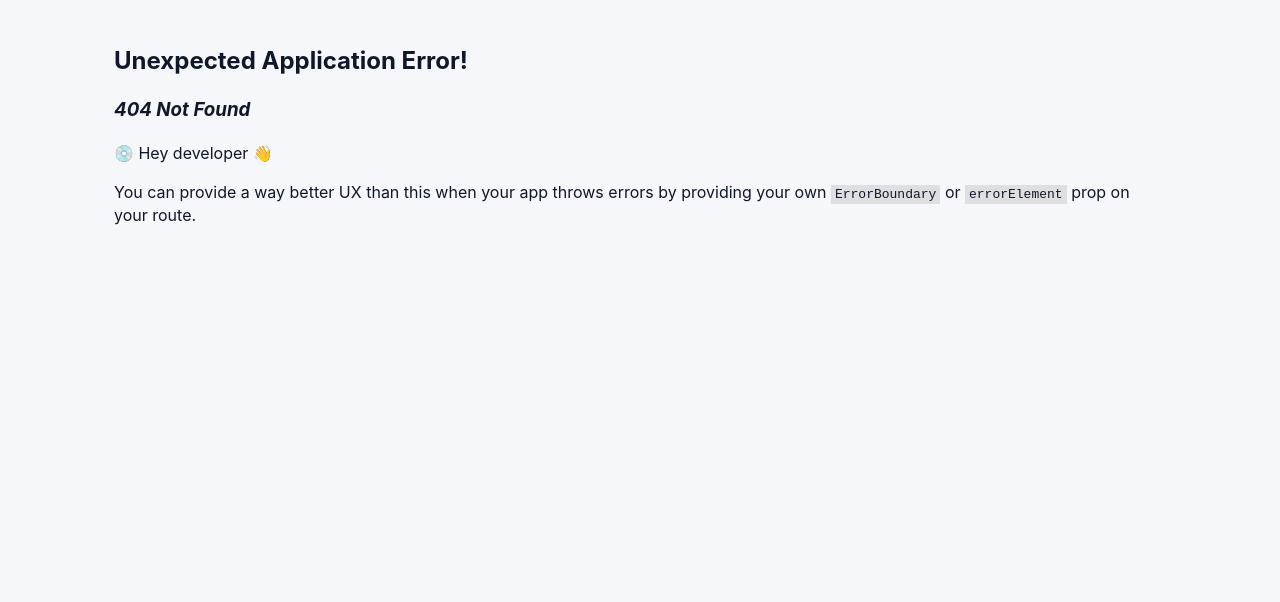
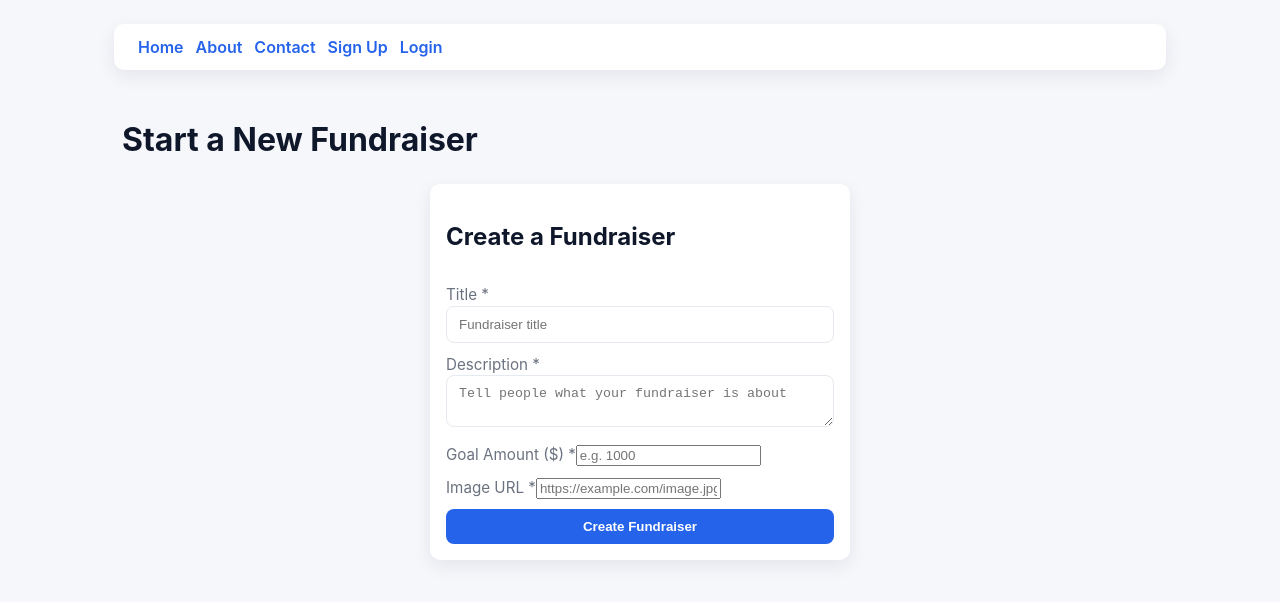
Before and after one commit to jess-keating/crowdfunding-frontend, a React (Vite) app: page /create-fundraiser in a window 1280 px wide. Before the commit this address had no page. Shown: the top 602 px of the page. Built offline with nearby package versions, Linux system fonts and the light colour scheme.

Commit message:
fundraiser post created and still in progress, signup no fully working yet

```diff
--- /dev/null
+++ b/src/api/post-fundraiser.js
@@ -0,0 +1,19 @@
+const postFundraiser = async (formData, token) => {
+const response = await fetch(`${import.meta.env.VITE_API_URL}/fundraisers/`, {
+    method: "POST",
+    headers: {
+    "Content-Type": "application/json",
+    Authorization: `Token ${token}`,
+    },
+    body: JSON.stringify(formData),
+});
+
+if (!response.ok) {
+    const errorData = await response.json();
+    throw new Error(errorData.detail || "Failed to create fundraiser.");
+}
+
+return response.json();
+};
+
+export default postFundraiser;
--- /dev/null
+++ b/src/components/FundraiserForm.jsx
@@ -0,0 +1,128 @@
+import { useState } from "react";
+import postFundraiser from "../api/post-fundraiser";
+
+function FundraiserForm({ onSuccess, onError }) {
+  const [formData, setFormData] = useState({
+    title: "",
+    description: "",
+    goal: "",
+    image: "",
+  });
+
+  const [error, setError] = useState(null);
+  const [success, setSuccess] = useState(null);
+  const [loading, setLoading] = useState(false);
+
+  const handleChange = (event) => {
+    const { id, value } = event.target;
+    setFormData((prevData) => ({
+      ...prevData,
+      [id]: value,
+    }));
+  };
+
+  const handleSubmit = async (event) => {
+    event.preventDefault();
+    setError(null);
+    setSuccess(null);
+
+    // ✅ Validation: required fields
+    if (!formData.title || !formData.description || !formData.goal || !formData.image) {
+      setError("Please fill in all required fields (Title, Description, Goal, Image URL).");
+      if (onError) onError("Missing required fields.");
+      return;
+    }
+
+    // ✅ Get token from localStorage
+    const token = window.localStorage.getItem("token");
+    if (!token) {
+      setError("You must be logged in to create a fundraiser.");
+      if (onError) onError("Not logged in.");
+      return;
+    }
+
+    setLoading(true);
+
+    try {
+      const newFundraiser = await postFundraiser(formData, token);
+
+      // ✅ Show success message
+      setSuccess("🎉 Fundraiser created successfully!");
+
+      // ✅ Reset form
+      setFormData({
+        title: "",
+        description: "",
+        goal: "",
+        image: "",
+      });
+
+      // ✅ Notify parent if provided
+      if (onSuccess) onSuccess(newFundraiser);
+    } catch (err) {
+      console.error(err);
+      setError(err.message || "Failed to create fundraiser. Please try again.");
+      if (onError) onError(err.message);
+    } finally {
+      setLoading(false);
+    }
+  };
+
+  return (
+    <form onSubmit={handleSubmit} className="fundraiser-form">
+      <h2>Create a Fundraiser</h2>
+
+      {error && <p style={{ color: "red" }}>{error}</p>}
+      {success && <p style={{ color: "green" }}>{success}</p>}
+
+      <div>
+        <label htmlFor="title">Title *</label>
+        <input
+          type="text"
+          id="title"
+          placeholder="Fundraiser title"
+          value={formData.title}
+          onChange={handleChange}
+        />
+      </div>
+
+      <div>
+        <label htmlFor="description">Description *</label>
+        <textarea
+          id="description"
+          placeholder="Tell people what your fundraiser is about"
+          value={formData.description}
+          onChange={handleChange}
+        />
+      </div>
+
+      <div>
+        <label htmlFor="goal">Goal Amount ($) *</label>
+        <input
+          type="number"
+          id="goal"
+          placeholder="e.g. 1000"
+          value={formData.goal}
+          onChange={handleChange}
+        />
+      </div>
+
+      <div>
+        <label htmlFor="image">Image URL *</label>
+        <input
+          type="url"
+          id="image"
+          placeholder="https://example.com/image.jpg"
+          value={formData.image}
+          onChange={handleChange}
+        />
+      </div>
+
+      <button type="submit" disabled={loading}>
+        {loading ? "Creating..." : "Create Fundraiser"}
+      </button>
+    </form>
+  );
+}
+
+export default FundraiserForm;
--- a/src/components/NavBar.jsx
+++ b/src/components/NavBar.jsx
@@ -14,6 +14,7 @@ return (
         <Link to="/">Home</Link>
         <Link to="/about">About</Link>
         <Link to="/contact">Contact</Link>
+        {auth.token && <Link to="/create-fundraiser">Create Fundraiser</Link>}
         <Link to="/signup">Sign Up</Link>
         {auth.token ? (
                 <Link to="/" onClick={handleLogout}>
--- a/src/components/SignupForm.jsx
+++ b/src/components/SignupForm.jsx
@@ -10,8 +10,8 @@ const [formData, setFormData] = useState({
     username: "",
     password: "",
     email: "",
-    firstname: "",
-    lastname: "",
+    first_name: "",
+    last_name: "",
 });
 
 const [error, setError] = useState(null);
@@ -29,7 +29,7 @@ const handleSubmit = async (event) => {
     event.preventDefault();
     setError(null);
 
-    if (!formData.username || !formData.password || !formData.email || !formData.firstname || !formData.lastname) {
+    if (!formData.username || !formData.password || !formData.email || !formData.first_name || !formData.last_name) {
     setError("All fields are required");
     return;
     }
@@ -38,7 +38,7 @@ const handleSubmit = async (event) => {
 
     try {
       // 1️⃣ Create the new account
-    await postSignup(formData.username, formData.password, formData.email);
+    await postSignup(formData.username, formData.password, formData.email, formData.first_name, formData.last_name);
 
       // 2️⃣ Immediately log the user in using the same credentials
     const loginResponse = await postLogin(formData.username, formData.password);
@@ -75,20 +75,20 @@ return (
     </div>
 
     <div>
-        <label htmlFor="firstname">First Name:</label>
+        <label htmlFor="first_name">First Name:</label>
         <input
         type="text"
-        id="firstname"
+        id="first_name"
         placeholder="Enter first name"
         onChange={handleChange}
         />
     </div>
 
     <div>
-        <label htmlFor="lastname">Last Name:</label>
+        <label htmlFor="last_name">Last Name:</label>
         <input
         type="text"
-        id="lastname"
+        id="last_name"
         placeholder="Enter last name"
         onChange={handleChange}
         />
@@ -118,5 +118,4 @@ return (
     </form>
 );
 }
-
 export default SignupForm;
--- a/src/main.jsx
+++ b/src/main.jsx
@@ -4,6 +4,7 @@ import { createBrowserRouter, RouterProvider } from "react-router-dom";
 
 import HomePage from "./pages/HomePage.jsx";
 import FundraiserPage from "./pages/FundraiserPage.jsx";
+import CreateFundraiserPage from "./pages/CreateFundraiserPage.jsx";
 import LoginPage from "./pages/LoginPage.jsx";
 import AboutPage from "./pages/AboutPage.jsx";
 import ContactPage from "./pages/ContactPage.jsx";
@@ -20,10 +21,11 @@ const router = createBrowserRouter([
     children: [
       { path: "/", element: <HomePage /> },
       { path: "/login", element: <LoginPage /> },
+      { path: "/signup", element: <SignupPage /> },
       { path: "/about", element: <AboutPage /> },
       { path: "/contact", element: <ContactPage /> },
       { path: "/fundraiser/:id", element: <FundraiserPage /> },
-      { path: "/signup", element: <SignupPage /> },
+      { path: "/create-fundraiser", element: <CreateFundraiserPage /> },
     ],
   },
 ]);
--- /dev/null
+++ b/src/pages/CreateFundraiserPage.jsx
@@ -0,0 +1,28 @@
+import FundraiserForm from "../components/FundraiserForm";
+import { useNavigate } from "react-router-dom";
+import { useState } from "react";
+
+function CreateFundraiserPage() {
+  const navigate = useNavigate();
+  const [errorMessage, setErrorMessage] = useState("");
+
+  const handleSuccess = () => {
+    // Redirect to homepage after creation
+    navigate("/");
+  };
+
+  const handleError = (message) => {
+    setErrorMessage(message);
+  };
+
+  return (
+    <div className="page-wrap">
+      <h1>Start a New Fundraiser</h1>
+      {errorMessage && <p style={{ color: "red" }}>{errorMessage}</p>}
+
+      <FundraiserForm onSuccess={handleSuccess} onError={handleError} />
+    </div>
+  );
+}
+
+export default CreateFundraiserPage;
```
Also changed, not shown: src/api/post-signup.js (indentation only).
